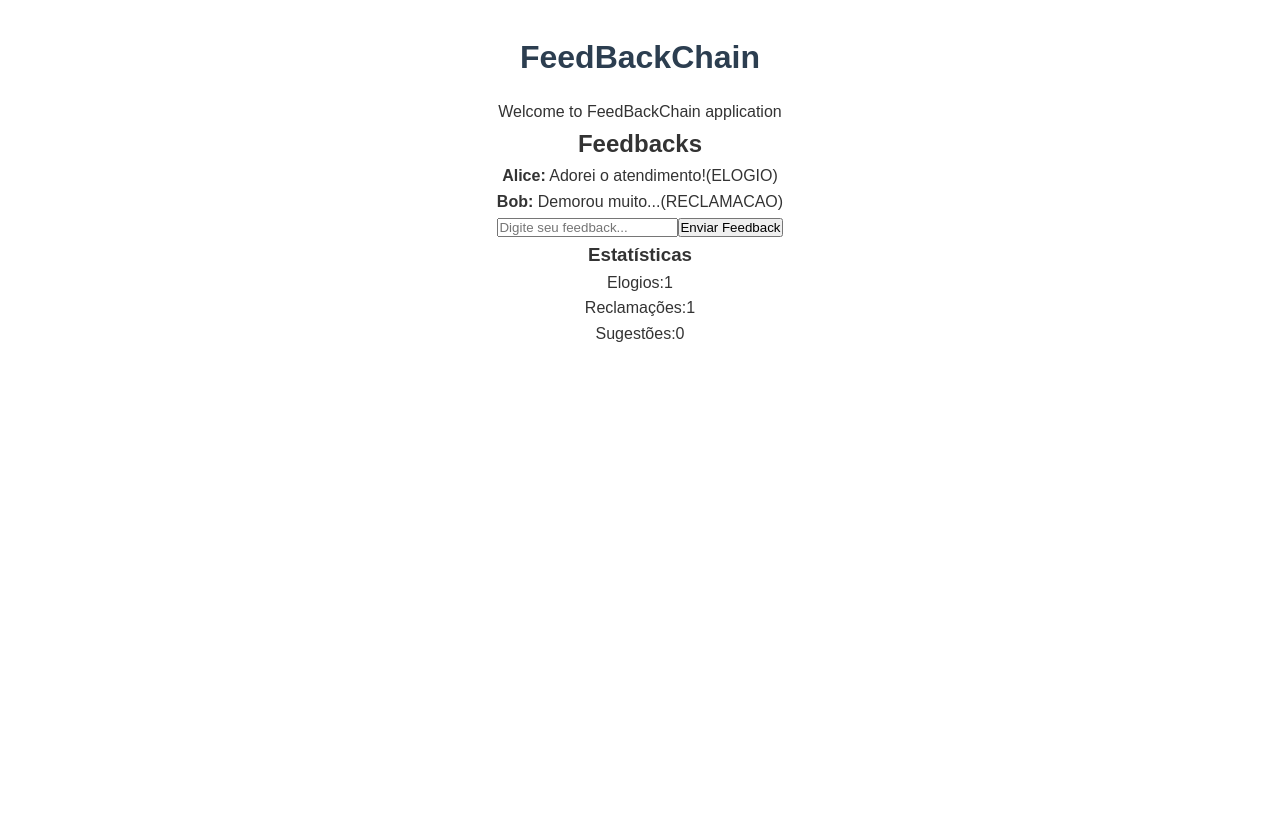
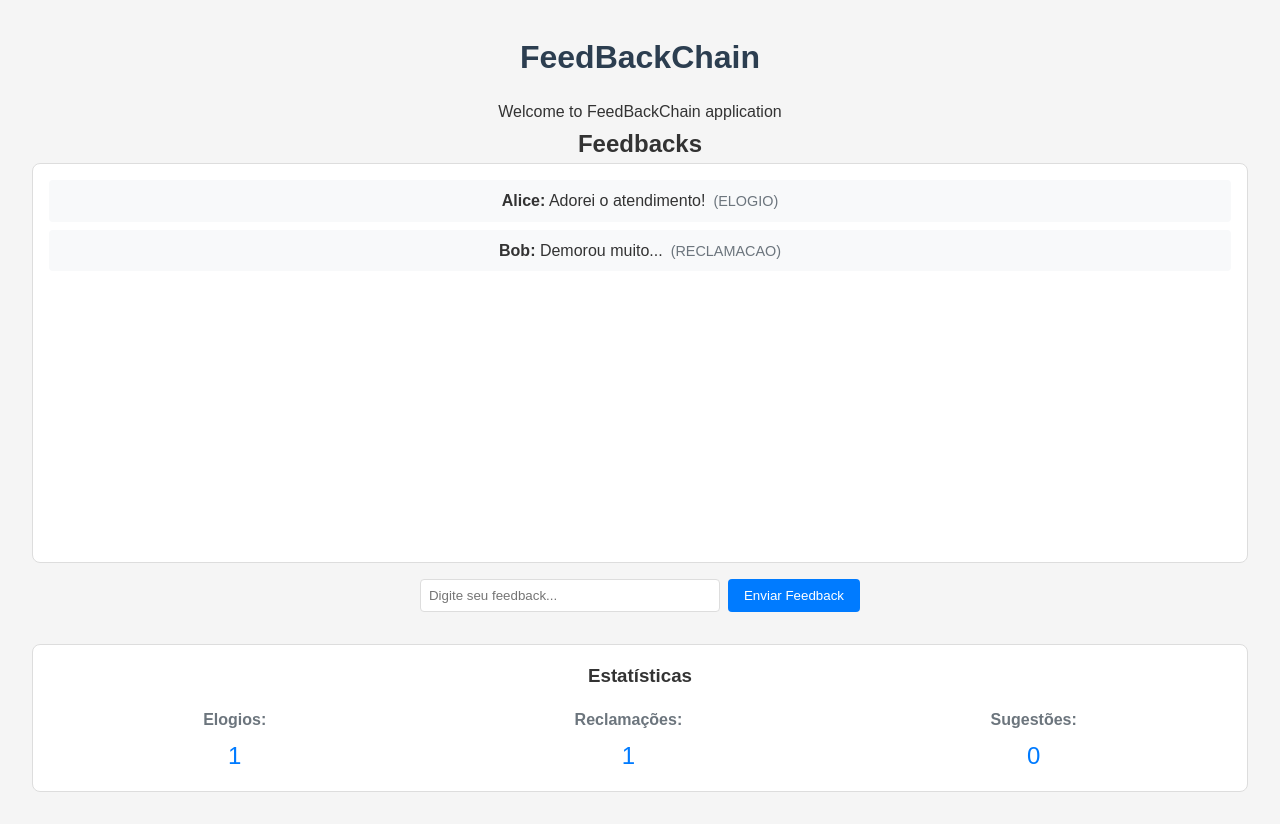
Before and after one commit to devyveslevi/feedbackchain, a React (Vite) app in the folder frontend/: page / in a window 1280 px wide. Before the commit the page ends 800 px from the top, so only its background shows below. Built offline with nearby package versions, Linux system fonts and the light colour scheme.

Commit message:
style: improve layout

```diff
--- a/frontend/src/App.jsx
+++ b/frontend/src/App.jsx
@@ -39,7 +39,7 @@ function App() {
 
       <div className="feedback-container">
         <h2>Feedbacks</h2>
-        <div className="messages">
+        <div className="messages chat-box">
           {messages.map((msg, index) => (
             <div key={index} className="message">
               <strong>{msg.sender}:</strong> {msg.message}
--- a/frontend/src/styles.css
+++ b/frontend/src/styles.css
@@ -8,6 +8,7 @@ body {
   font-family: Arial, sans-serif;
   line-height: 1.6;
   color: #333;
+  background-color: #f5f5f5;
 }
 
 .App {
@@ -19,3 +20,85 @@ h1 {
   color: #2c3e50;
   margin-bottom: 1rem;
 }
+
+.chat-box {
+  height: 400px;
+  overflow-y: auto;
+  border: 1px solid #ddd;
+  background-color: white;
+  padding: 1rem;
+  border-radius: 8px;
+  margin-bottom: 1rem;
+}
+
+.input-container {
+  display: flex;
+  gap: 0.5rem;
+  margin-top: 1rem;
+  justify-content: center;
+}
+
+.feedback-input {
+  padding: 0.5rem;
+  border: 1px solid #ddd;
+  border-radius: 4px;
+  flex: 1;
+  max-width: 300px;
+}
+
+.send-button {
+  padding: 0.5rem 1rem;
+  background-color: #007bff;
+  color: white;
+  border: none;
+  border-radius: 4px;
+  cursor: pointer;
+}
+
+.send-button:hover {
+  background-color: #0056b3;
+}
+
+.message {
+  margin-bottom: 0.5rem;
+  padding: 0.5rem;
+  background-color: #f8f9fa;
+  border-radius: 4px;
+}
+
+.kind {
+  color: #6c757d;
+  font-size: 0.9em;
+  margin-left: 0.5rem;
+}
+
+.statistics {
+  margin-top: 2rem;
+  padding: 1rem;
+  background-color: white;
+  border-radius: 8px;
+  border: 1px solid #ddd;
+}
+
+.stats-grid {
+  display: flex;
+  justify-content: space-around;
+  margin-top: 1rem;
+}
+
+.stat-item {
+  text-align: center;
+}
+
+.stat-label {
+  display: block;
+  font-weight: bold;
+  color: #6c757d;
+}
+
+.stat-value {
+  display: block;
+  font-size: 1.5rem;
+  color: #007bff;
+  margin-top: 0.25rem;
+}
```
